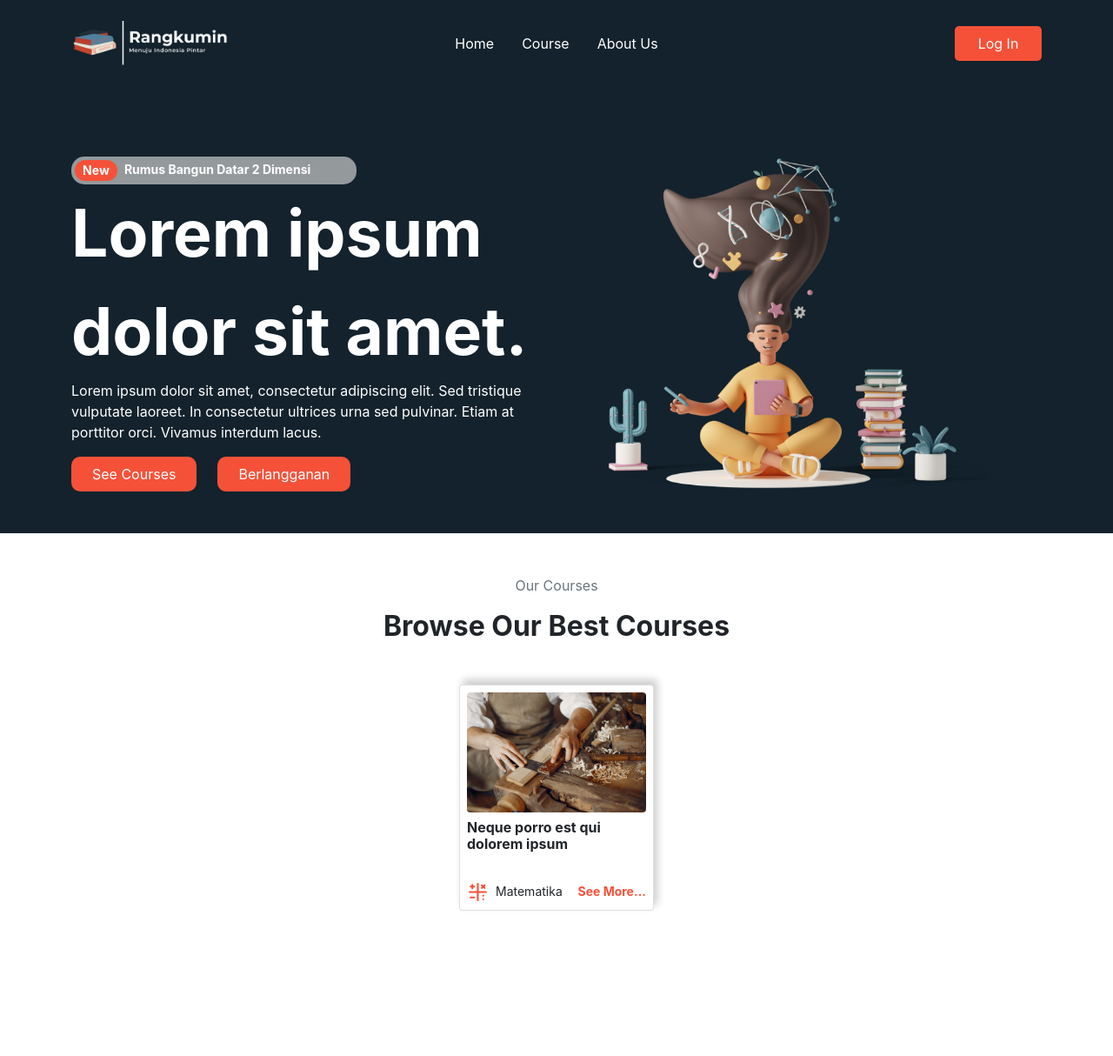
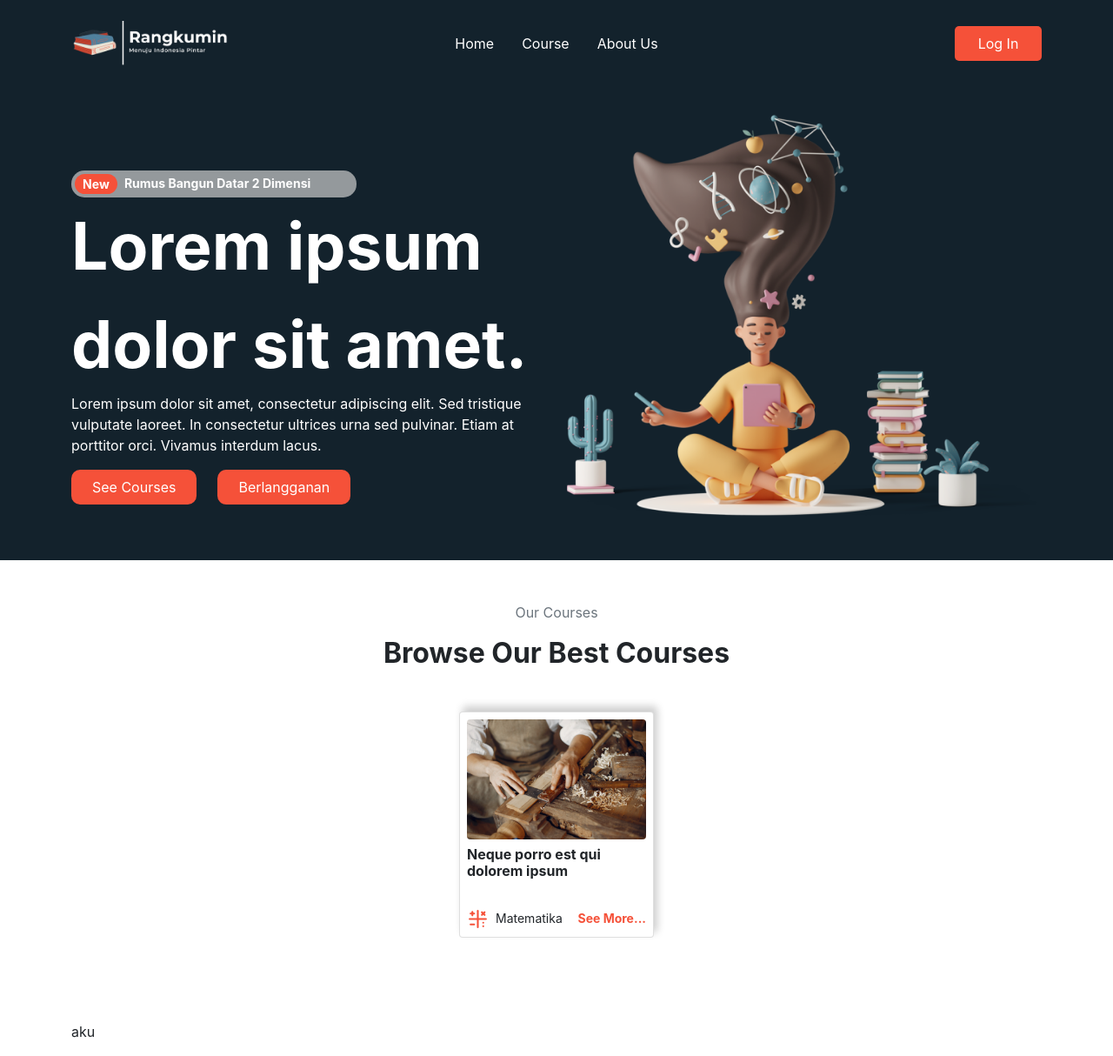
Before and after one commit to rg-km/final-project-engineering-41, a React (Create React App) app in the folder frontend/rangkumin/: page / in a window 1280 px wide. Shown: the whole page at 87% size. Before the commit the page ends 1095 px from the top, so only its background shows below. Built offline with nearby package versions, Linux system fonts and the light colour scheme.

Commit message:
Add: Card-Background

```diff
--- a/frontend/rangkumin/src/components/Homepage.js
+++ b/frontend/rangkumin/src/components/Homepage.js
@@ -28,14 +28,14 @@ function Homepage() {
                                 </div>
                             </div>
                             <label className='hero-title fw-bold text-white' >Lorem ipsum dolor sit amet.</label>
-                            <p className='text-white fs-6'>Lorem ipsum dolor sit amet, consectetur adipiscing elit. Sed tristique vulputate laoreet. In consectetur ultrices urna sed pulvinar. Etiam at porttitor orci. Vivamus interdum lacus.</p>
+                            <p className='text-white hero-sub'>Lorem ipsum dolor sit amet, consectetur adipiscing elit. Sed tristique vulputate laoreet. In consectetur ultrices urna sed pulvinar. Etiam at porttitor orci. Vivamus interdum lacus.</p>
 
                             <button className="btn-Custom px-4 p-2">See Courses</button>
                             <button className="btn-Custom px-4 mx-4 p-2">Berlangganan</button>
                         </div>
                     </Col>
-                    <Col>
-                        <img src={heroReading} className='img-fluid p-5' alt='img-hero'></img>
+                    <Col className="d-flex align-items-center mb-5">
+                        <img src={heroReading} className='img-fluid' alt='img-hero'></img>
                     </Col>
                 </Row>
             </Container>
@@ -43,9 +43,12 @@ function Homepage() {
         </Container>
         {/* Content */}
         <Container className='mt-5'>
-                <div className='text-center'>
-                    <p className='fs-6 text-secondary'>Our Courses</p>
-                    <h2 className='mb-5' style={{ fontWeight:"700" }}>Browse Our Best Courses</h2>
+            {/* Popular Courses */}
+            <div className='text-center mb-5'>
+                <p className='fs-6 text-secondary'>Our Courses</p>
+                <h2 className='mb-5' style={{ fontWeight:"700" }}>Browse Our Best Courses</h2>
+                <div className='position-relative'>
+                    <div className='position-absolute card-Bg start-0 translate-middle-y'></div>
                     <Row>
                         <Col className='d-flex justify-content-center'>
                             <Card style={{ width: '14rem' }} className="card-Custom mb-5 p-2 text-start">
@@ -64,6 +67,22 @@ function Homepage() {
                         </Col>
                     </Row>
                 </div>
+            </div>
+            {/* End Popular Courses */}
+
+            {/* About & Categories */}
+            <div className='hero-About'>
+                <div>
+
+                </div>
+                <div>
+
+                </div>
+                <div className='hero-Content'>
+                    <p>aku</p>
+                </div>
+            </div>
+            {/* End About & Categories */}
         </Container>
         {/* End Content */}
     </>
```
